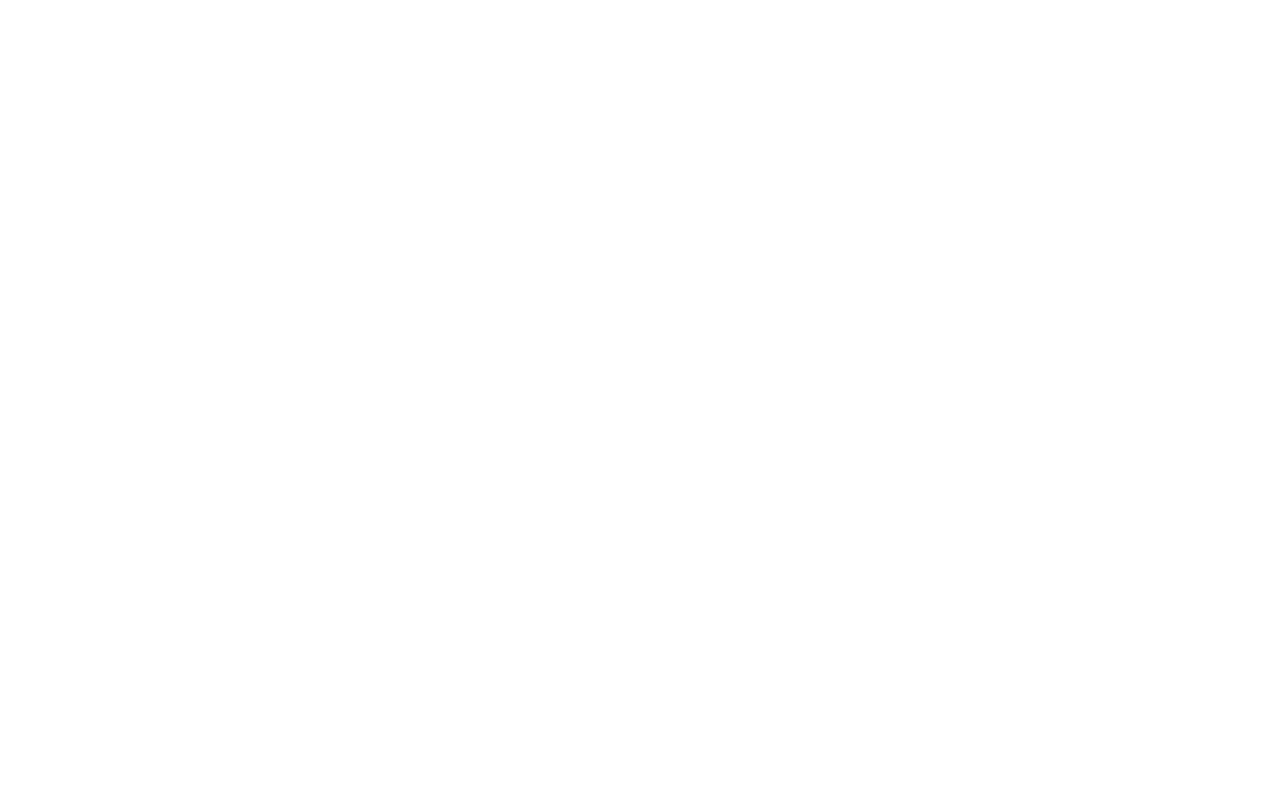
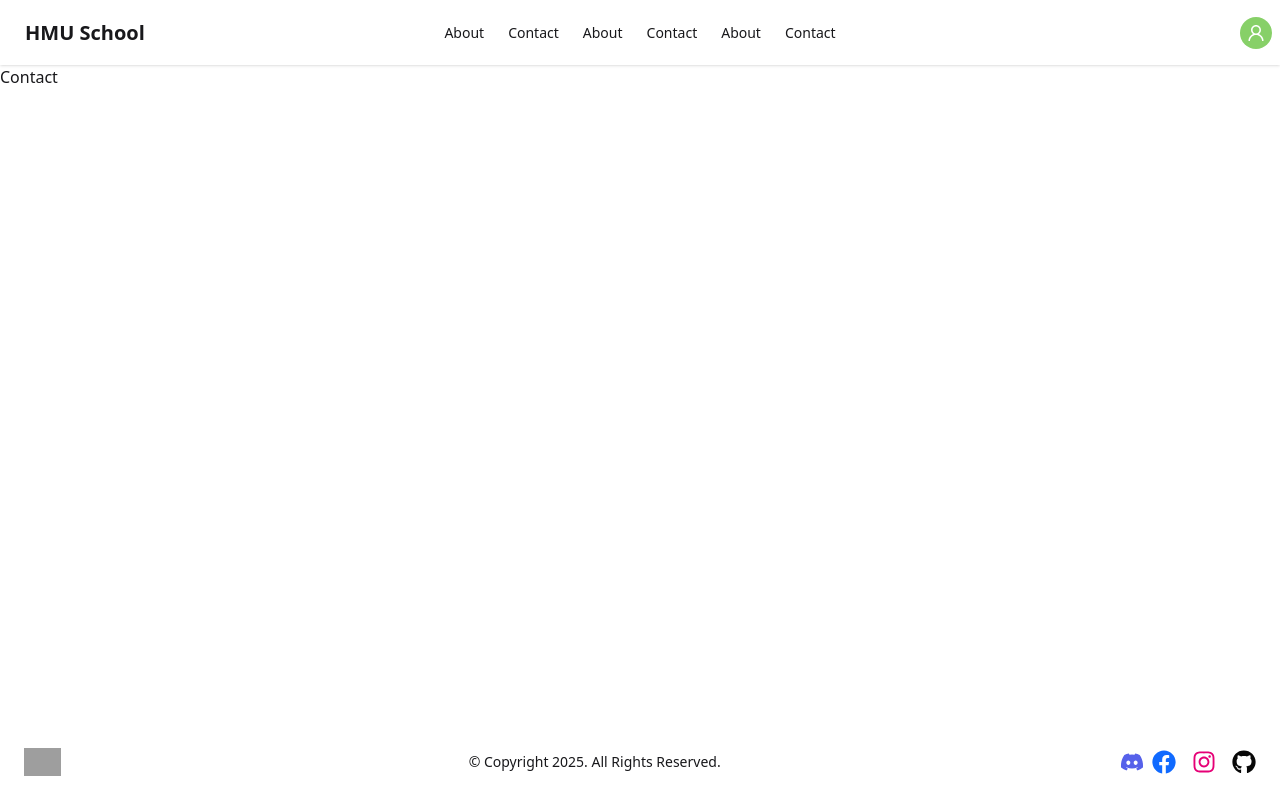
Before and after one commit to HIMU005/school_management_clilent, a React (Vite) app: page /contact in a window 1280 px wide. Before the commit this address had no page. Built offline with nearby package versions, Linux system fonts and the light colour scheme; grey boxes are pictures that could not be loaded.

Commit message:
setup different routes

```diff
--- /dev/null
+++ b/src/components/home/About.jsx
@@ -0,0 +1,5 @@
+const About = () => {
+  return <div>About</div>;
+};
+
+export default About;
--- /dev/null
+++ b/src/components/home/Contact.jsx
@@ -0,0 +1,5 @@
+const Contact = () => {
+  return <div>Contact</div>;
+};
+
+export default Contact;
--- a/src/components/shared/NavBar.jsx
+++ b/src/components/shared/NavBar.jsx
@@ -8,16 +8,19 @@
         <NavLink to="/about">About</NavLink>
       </li>
       <li>
-        <NavLink to="/about">About</NavLink>
+        <NavLink to="/contact">Contact</NavLink>
       </li>
       <li>
         <NavLink to="/about">About</NavLink>
       </li>
       <li>
+        <NavLink to="/contact">Contact</NavLink>
+      </li>
+      <li>
         <NavLink to="/about">About</NavLink>
       </li>
       <li>
-        <NavLink to="/about">About</NavLink>
+        <NavLink to="/contact">Contact</NavLink>
       </li>
     </>
   );
@@ -49,7 +52,9 @@
             {links}
           </ul>
         </div>
-        <a className="btn btn-ghost text-xl">daisyUI</a>
+        <a href="/" className="btn btn-ghost text-xl">
+          HMU School
+        </a>
       </div>
       <div className="navbar-center hidden lg:flex">
         <ul className="menu menu-horizontal px-1">{links}</ul>
--- a/src/main.jsx
+++ b/src/main.jsx
@@ -1,15 +1,10 @@
 import { createRoot } from "react-dom/client";
-import { BrowserRouter, Route, Routes } from "react-router";
-import App from "./App.jsx";
+import { BrowserRouter } from "react-router";
 import "./index.css";
-import Root from "./layout/Root.jsx";
+import HomeRoute from "./routes/HomeRoute.jsx";
 
 createRoot(document.getElementById("root")).render(
   <BrowserRouter>
-    <Routes>
-      <Route element={<Root />}>
-        <Route index element={<App />} />
-      </Route>
-    </Routes>
+    <HomeRoute />
   </BrowserRouter>
 );
--- /dev/null
+++ b/src/routes/HomeRoute.jsx
@@ -0,0 +1,19 @@
+import { Route, Routes } from "react-router";
+import App from "../App";
+import About from "../components/home/About";
+import Contact from "../components/home/Contact";
+import Root from "../layout/Root";
+
+const HomeRoute = () => {
+  return (
+    <Routes>
+      <Route element={<Root />}>
+        <Route index element={<App />} />
+        <Route path="/about" element={<About />} />
+        <Route path="/contact" element={<Contact />} />
+      </Route>
+    </Routes>
+  );
+};
+
+export default HomeRoute;
```
